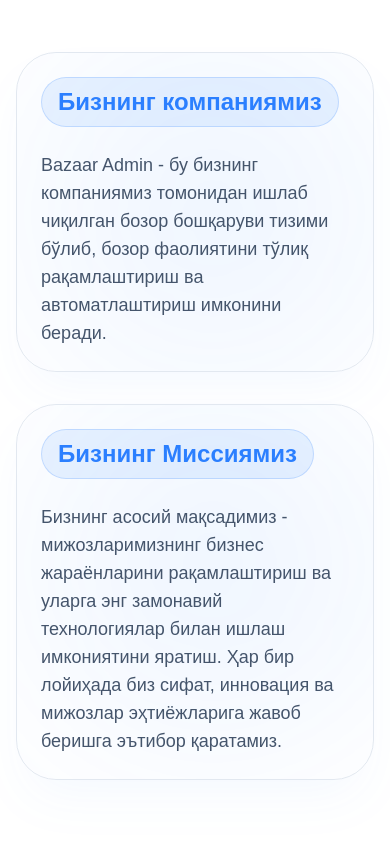
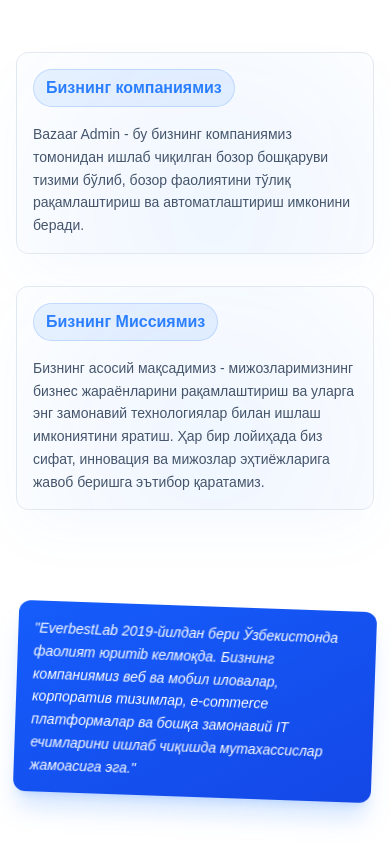
Before and after one commit to suhrob-qalandarov/ebazaar-demo-front, a Next.js app: page /kr in a window 390 px wide. Shown: the part 1020-1864 px from the top of the page. Built offline with nearby package versions, Linux system fonts and the light colour scheme.

Commit message:
Make about/mission sections and quote box responsive for mobile with proper padding, font sizes, and add rotate effect to quote box on mobile

```diff
--- a/src/app/components/HomePage.tsx
+++ b/src/app/components/HomePage.tsx
@@ -281,17 +281,17 @@
         <div className="grid lg:grid-cols-2 gap-8">
           <motion.section
             variants={fadeInUp}
-            className="relative group overflow-hidden rounded-[2.5rem] border border-slate-200 dark:border-slate-800 bg-white/50 dark:bg-slate-900/50 backdrop-blur-xl p-6 md:p-12 shadow-2xl shadow-blue-500/5"
+            className="relative group overflow-hidden rounded-xl md:rounded-2xl lg:rounded-[2.5rem] border border-slate-200 dark:border-slate-800 bg-white/50 dark:bg-slate-900/50 backdrop-blur-xl p-4 md:p-6 lg:p-12 shadow-2xl shadow-blue-500/5"
           >
             <div className="absolute top-0 right-0 -z-10 h-80 w-80 bg-blue-500/10 blur-[120px] rounded-full group-hover:bg-blue-500/20 transition-all duration-700" />
 
-            <div className="space-y-6">
+            <div className="space-y-4 md:space-y-6">
               <motion.div variants={fadeInUp}>
-                <span className="inline-block px-4 py-2 rounded-full bg-blue-500/10 text-blue-500 text-2xl font-semibold border border-blue-500/20 dark:bg-blue-400/10 dark:text-blue-400">
+                <span className="inline-block px-3 py-1.5 md:px-4 md:py-2 rounded-full bg-blue-500/10 text-blue-500 text-base md:text-xl lg:text-2xl font-semibold border border-blue-500/20 dark:bg-blue-400/10 dark:text-blue-400">
                   {content.about.title}
                 </span>
               </motion.div>
-              <div className="space-y-4 text-slate-600 dark:text-slate-400 text-lg">
+              <div className="space-y-3 md:space-y-4 text-slate-600 dark:text-slate-400 text-sm md:text-base lg:text-lg leading-relaxed">
                 <p>{content.about.text1}</p>
               </div>
             </div>
@@ -300,17 +300,17 @@
           {/* Mission Section */}
           <motion.section
             variants={fadeInUp}
-            className="relative group overflow-hidden rounded-[2.5rem] border border-slate-200 dark:border-slate-800 bg-white/50 dark:bg-slate-900/50 backdrop-blur-xl p-6 md:p-12 shadow-2xl shadow-blue-500/5"
+            className="relative group overflow-hidden rounded-xl md:rounded-2xl lg:rounded-[2.5rem] border border-slate-200 dark:border-slate-800 bg-white/50 dark:bg-slate-900/50 backdrop-blur-xl p-4 md:p-6 lg:p-12 shadow-2xl shadow-blue-500/5"
           >
             <div className="absolute top-0 right-0 -z-10 h-80 w-80 bg-blue-500/10 blur-[120px] rounded-full group-hover:bg-blue-500/20 transition-all duration-700" />
 
-            <div className="space-y-6">
+            <div className="space-y-4 md:space-y-6">
               <motion.div variants={fadeInUp}>
-                <span className="inline-block px-4 py-2 rounded-full bg-blue-500/10 text-blue-500 text-2xl font-semibold border border-blue-500/20 dark:bg-blue-400/10 dark:text-blue-400">
+                <span className="inline-block px-3 py-1.5 md:px-4 md:py-2 rounded-full bg-blue-500/10 text-blue-500 text-base md:text-xl lg:text-2xl font-semibold border border-blue-500/20 dark:bg-blue-400/10 dark:text-blue-400">
                   {content.mission.title}
                 </span>
               </motion.div>
-              <div className="space-y-4 text-slate-600 dark:text-slate-400 text-lg">
+              <div className="space-y-3 md:space-y-4 text-slate-600 dark:text-slate-400 text-sm md:text-base lg:text-lg leading-relaxed">
                 <p>{content.mission.text1}</p>
               </div>
             </div>
@@ -320,9 +320,9 @@
         {/* Quote Box */}
         <motion.div
           variants={fadeInUp}
-          className="p-8 rounded-3xl bg-gradient-to-br from-blue-600 to-blue-700 text-white shadow-xl shadow-blue-500/20 transform lg:rotate-2"
+          className="p-4 md:p-6 lg:p-8 rounded-xl md:rounded-2xl lg:rounded-3xl bg-gradient-to-br from-blue-600 to-blue-700 text-white shadow-xl shadow-blue-500/20 transform rotate-2"
         >
-          <p className="text-xl font-medium leading-relaxed italic">
+          <p className="text-sm md:text-base lg:text-xl font-medium leading-relaxed italic">
             "{content.quote_about_section}"
           </p>
         </motion.div>
```
